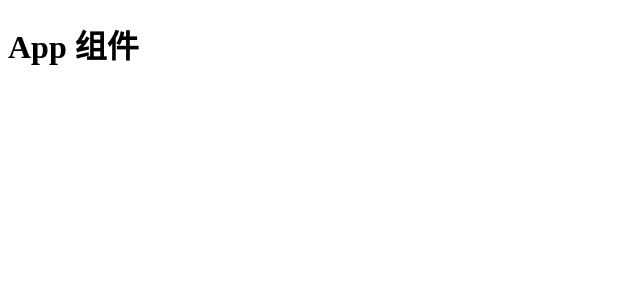
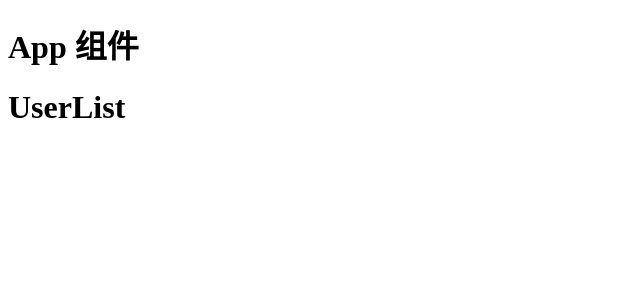
Before and after one commit to 21cloudocean/demo-users-vue2-elementUI, a Vue app: page /#/users in a window 1280 px wide. Shown: the top 300 px of the page, without its empty margins (0-640 px from the left). Built offline with nearby package versions, Linux system fonts and the light colour scheme.

Commit message:
UserList & router

```diff
--- a/package.json
+++ b/package.json
@@ -8,7 +8,8 @@
   },
   "dependencies": {
     "core-js": "^3.8.3",
-    "vue": "^2.6.14"
+    "vue": "^2.6.14",
+    "vue-router": "^3.4.9"
   },
   "devDependencies": {
     "@vue/cli-plugin-babel": "~5.0.0",
--- a/src/App.vue
+++ b/src/App.vue
@@ -1,6 +1,8 @@
 <template>
   <div>
     <h1>App 组件</h1>
+    <!-- 声明router-view -->
+    <router-view></router-view>
   </div>
 </template>
 <script>
--- /dev/null
+++ b/src/components/UserList.vue
@@ -0,0 +1,13 @@
+<template>
+  <div>
+    <h1>UserList</h1>
+  </div>
+</template>
+
+<script>
+export default {
+  name: 'UserList'
+}
+</script>
+
+<style lang="less" scoped></style>
--- a/src/main.js
+++ b/src/main.js
@@ -1,8 +1,13 @@
 import Vue from 'vue'
 import App from './App.vue'
+
+// 导入路由模块
+import router from './router'
 
 Vue.config.productionTip = false
 
 new Vue({
-  render: h => h(App),
+  // 挂载路由
+  router,
+  render: (h) => h(App)
 }).$mount('#app')
--- /dev/null
+++ b/src/router/index.js
@@ -0,0 +1,19 @@
+// 路由模块
+import Vue from 'vue'
+import VueRouter from 'vue-router'
+// 导入路由规则中涉及的组件
+import UserList from '@/components/UserList.vue'
+// 安装路由插件
+Vue.use(VueRouter)
+// 创建路由实例对象
+const router = new VueRouter({
+  // 路由规则
+  routes: [
+    // 路由重定向
+    { path: '/', redirect: '/users' },
+    // 用户列表的路由规则
+    { path: '/users', component: UserList }
+  ]
+})
+// 向外共享路由实例对象
+export default router
```
Also changed, not shown: 1 other file (tests, documents, lock files or other folders).
